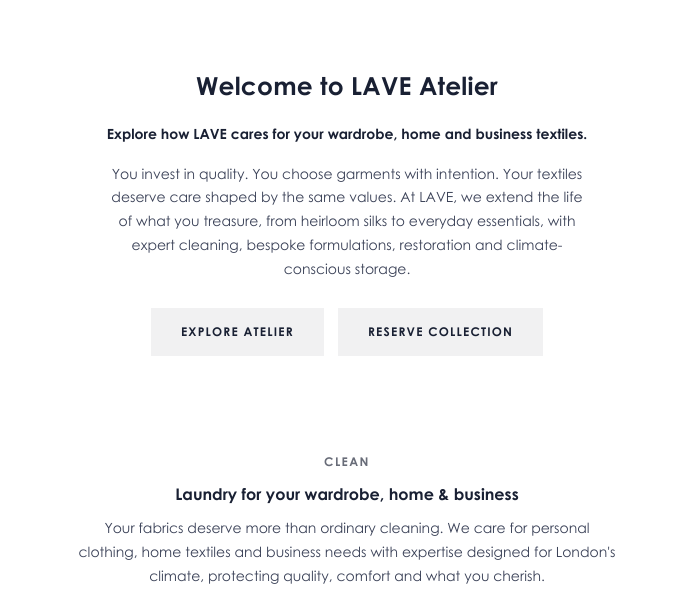
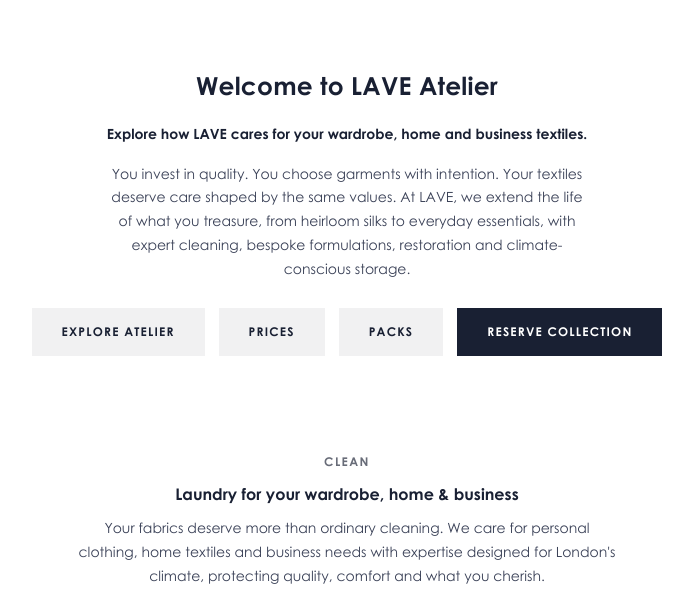
Before and after one commit to CASHoldings/lave-os, a FastAPI app: page /atelier/ in a window 1280 px wide. Shown: the part 660-1256 px from the top of the page, without its empty margins (293-986 px from the left). Run offline with FastAPI, Linux system fonts and the light colour scheme; parts of the project's set-up code (start-up, migrations or seed data) failed here and were passed over.

Commit message:
Atelier page links to Prices and Packs
Co-Authored-By: Claude Opus 5.5 <noreply@anthropic.com>

```diff
--- a/app/templates/site/atelier.html
+++ b/app/templates/site/atelier.html
@@ -22,12 +22,13 @@
   <h1>{{ page.heading }}</h1>
   <p class="lead">{{ page.lead }}</p>
   <p>{{ page.text }}</p>
-  <div class="ctas"><a class="btn" href="#clean">Explore Atelier</a><a class="btn" href="/book/">Reserve collection</a></div>
+  <div class="ctas"><a class="btn" href="#clean">Explore Atelier</a><a class="btn" href="/atelier/prices/">Prices</a><a class="btn" href="/atelier/packs/">Packs</a><a class="btn dark" href="/book/">Reserve collection</a></div>
 </section>
 
 <section class="group" id="clean">
   <header class="group-head"><p class="eyebrow">{{ page.clean.eyebrow }}</p><h2>{{ page.clean.heading }}</h2><p>{{ page.clean.text }}</p></header>
   {{ cards(page.clean, product=True) }}
+  <div class="ctas"><a class="btn" href="/atelier/prices/">See every price</a><a class="btn" href="/atelier/packs/">Browse packs</a></div>
 </section>
 
 {{ feature(page.booking, "/book/") }}
```
Also changed, not shown: tests/test_repository.py (+5 -0 lines).
